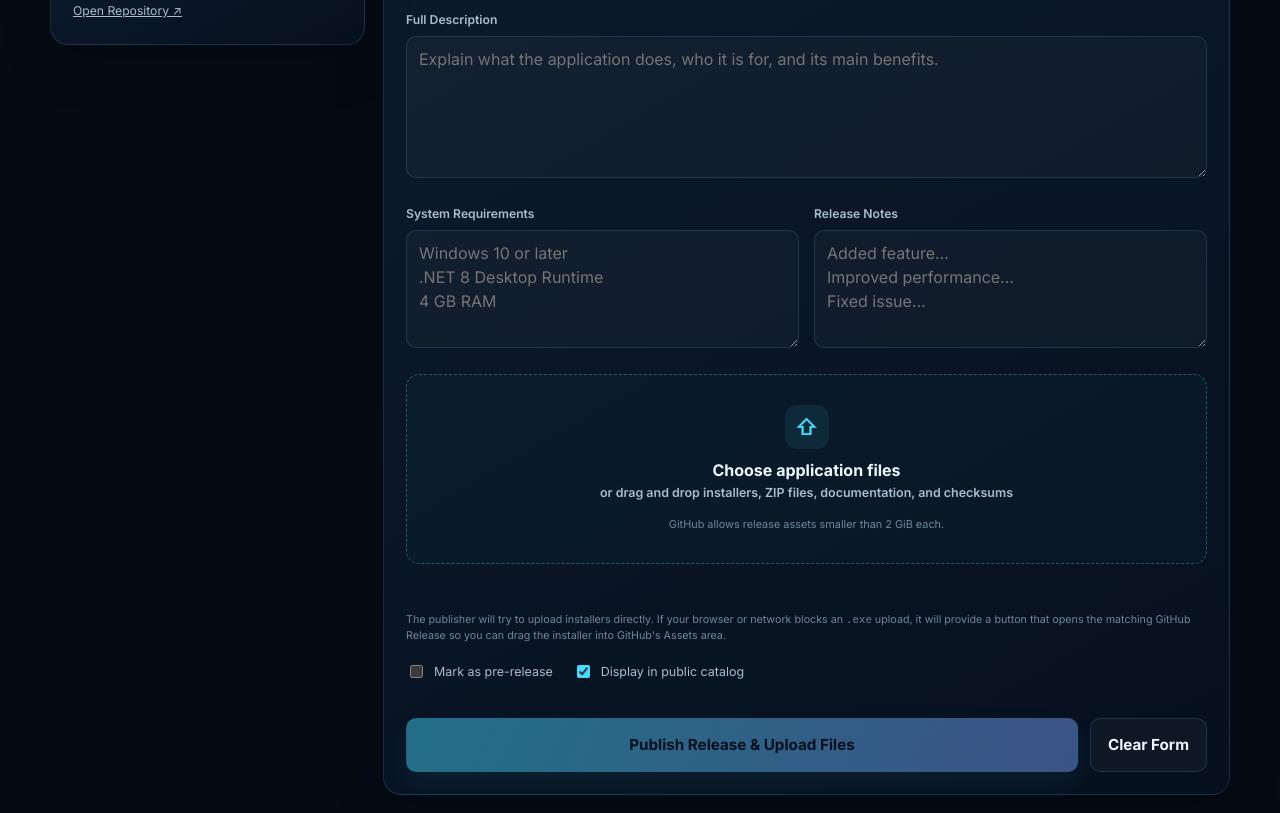
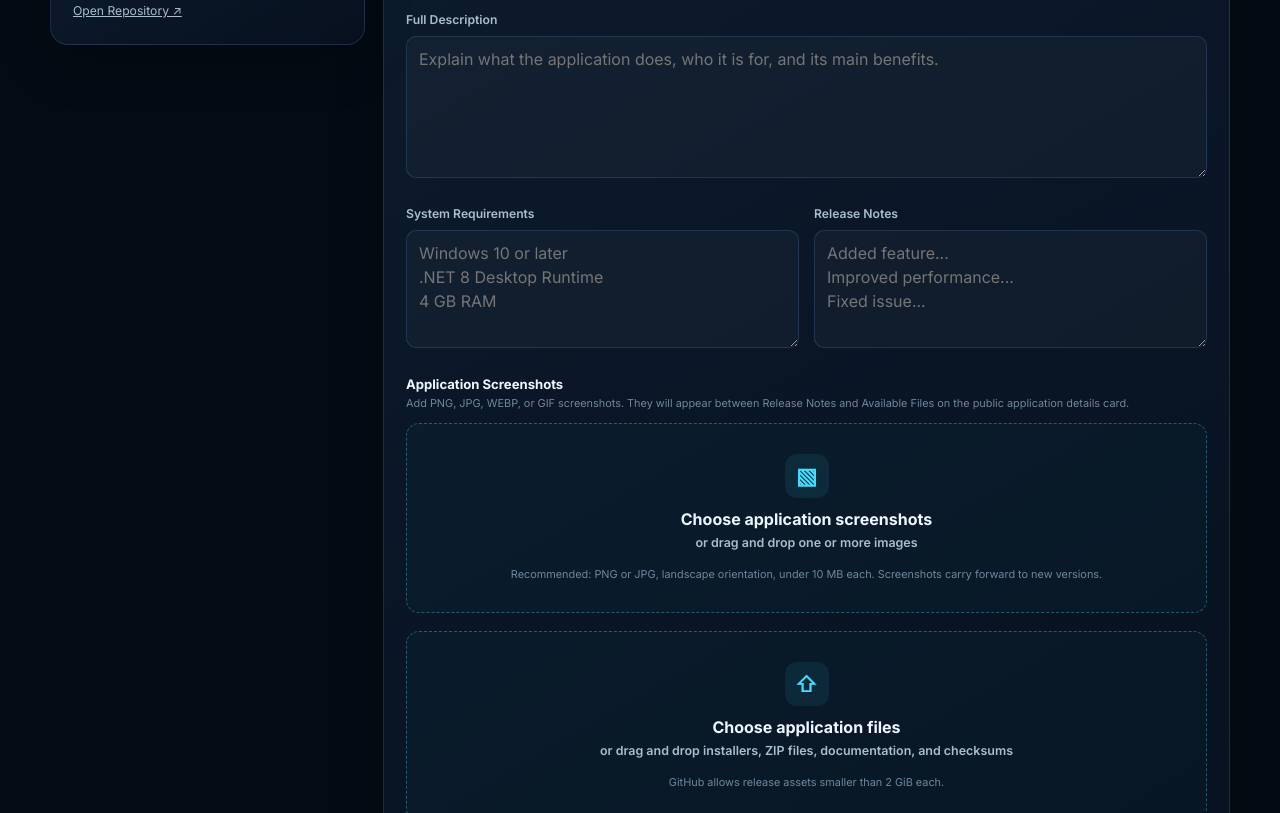
Before and after one commit to redmarine84/AppDownload.github.io, a plain HTML site: page admin.html in a window 1280 px wide. Shown: the part 1212-2025 px from the top of the page. Drawn offline with Linux system fonts and the light colour scheme; no server answers.

Commit message:
Add screenshot upload section to admin panel
Added a section for uploading application screenshots with guidelines on file types and sizes.

```diff
--- a/admin.html
+++ b/admin.html
@@ -46,7 +46,7 @@
       <div id="management-connection-note" class="management-connection-note">
         Published releases are shown below. Connect with your GitHub token to enable editing controls.
       </div>
-      <p class="management-help">Use <strong>Edit Details</strong> to change the app card or files. Use <strong>New Version</strong> for an updated build such as v1.1.0. Releases created directly on GitHub can be imported with <strong>Add to Website</strong>.</p>
+      <p class="management-help">Use <strong>Edit Details</strong> to change the app card, screenshots, or files. Use <strong>New Version</strong> for an updated build such as v1.1.0. Releases created directly on GitHub can be imported with <strong>Add to Website</strong>.</p>
       <div id="recent-releases" class="recent-releases">
         <p class="muted-text">Loading published releases...</p>
       </div>
@@ -167,6 +167,31 @@
             </label>
           </div>
 
+          <section class="admin-screenshot-panel" aria-labelledby="screenshot-upload-title">
+            <div class="existing-assets-heading screenshot-section-heading">
+              <div>
+                <strong id="screenshot-upload-title">Application Screenshots</strong>
+                <span>Add PNG, JPG, WEBP, or GIF screenshots. They will appear between Release Notes and Available Files on the public application details card.</span>
+              </div>
+            </div>
+
+            <div id="existing-screenshots-panel" class="existing-screenshots-panel" hidden>
+              <div class="existing-assets-heading">
+                <div><strong>Current Screenshots</strong><span>Mark a screenshot for removal, or upload an image with the same filename to replace it.</span></div>
+              </div>
+              <div id="existing-screenshots" class="existing-screenshots"></div>
+            </div>
+
+            <label class="file-drop screenshot-drop" id="screenshot-drop">
+              <input id="screenshot-files" name="screenshots" type="file" multiple accept="image/png,image/jpeg,image/webp,image/gif,.png,.jpg,.jpeg,.webp,.gif">
+              <span class="drop-icon" aria-hidden="true">▧</span>
+              <strong>Choose application screenshots</strong>
+              <span>or drag and drop one or more images</span>
+              <small>Recommended: PNG or JPG, landscape orientation, under 10 MB each. Screenshots carry forward to new versions.</small>
+            </label>
+            <div id="screenshot-list" class="screenshot-upload-list"></div>
+          </section>
+
           <div id="existing-assets-panel" class="existing-assets-panel" hidden>
             <div class="existing-assets-heading">
               <div><strong>Existing Files</strong><span>Mark a file for removal, or upload a new file with the same name to replace it.</span></div>
```
